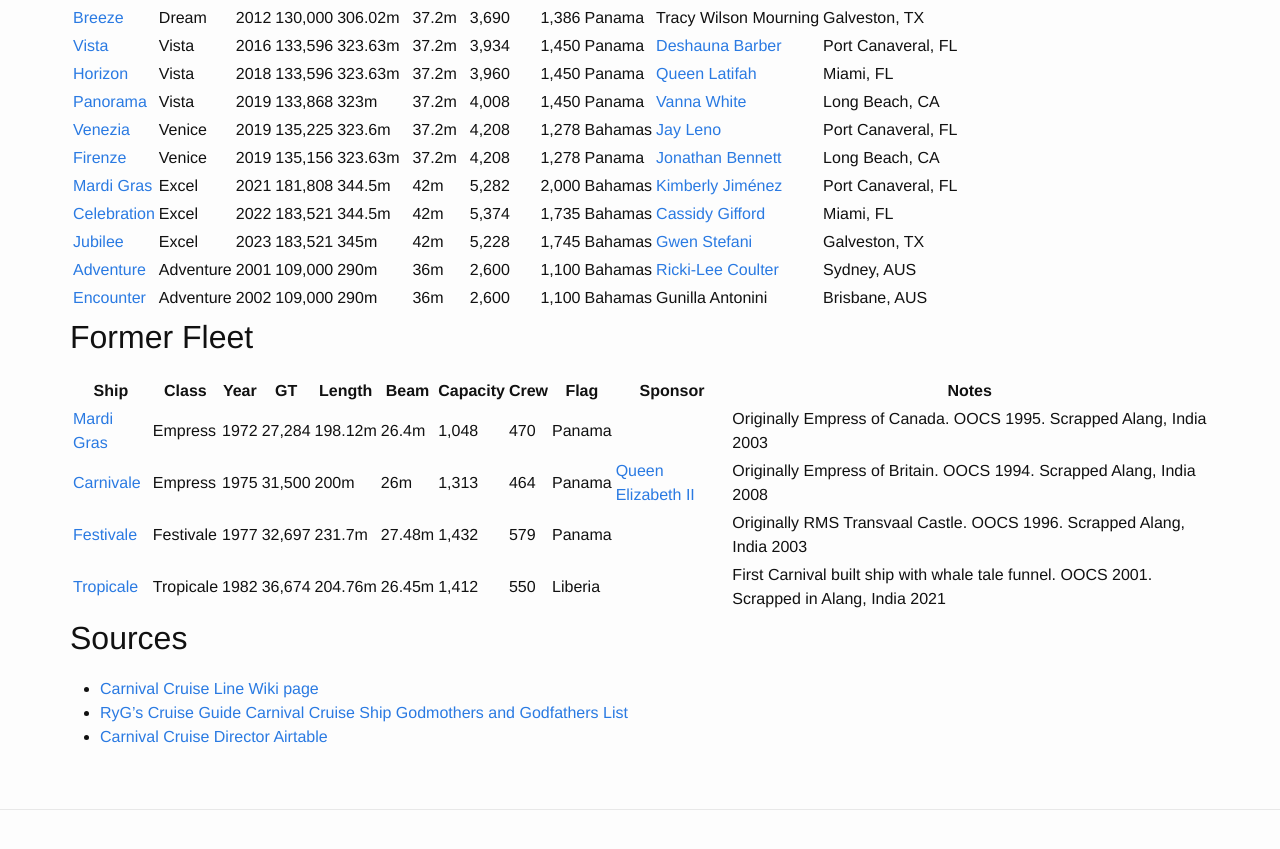
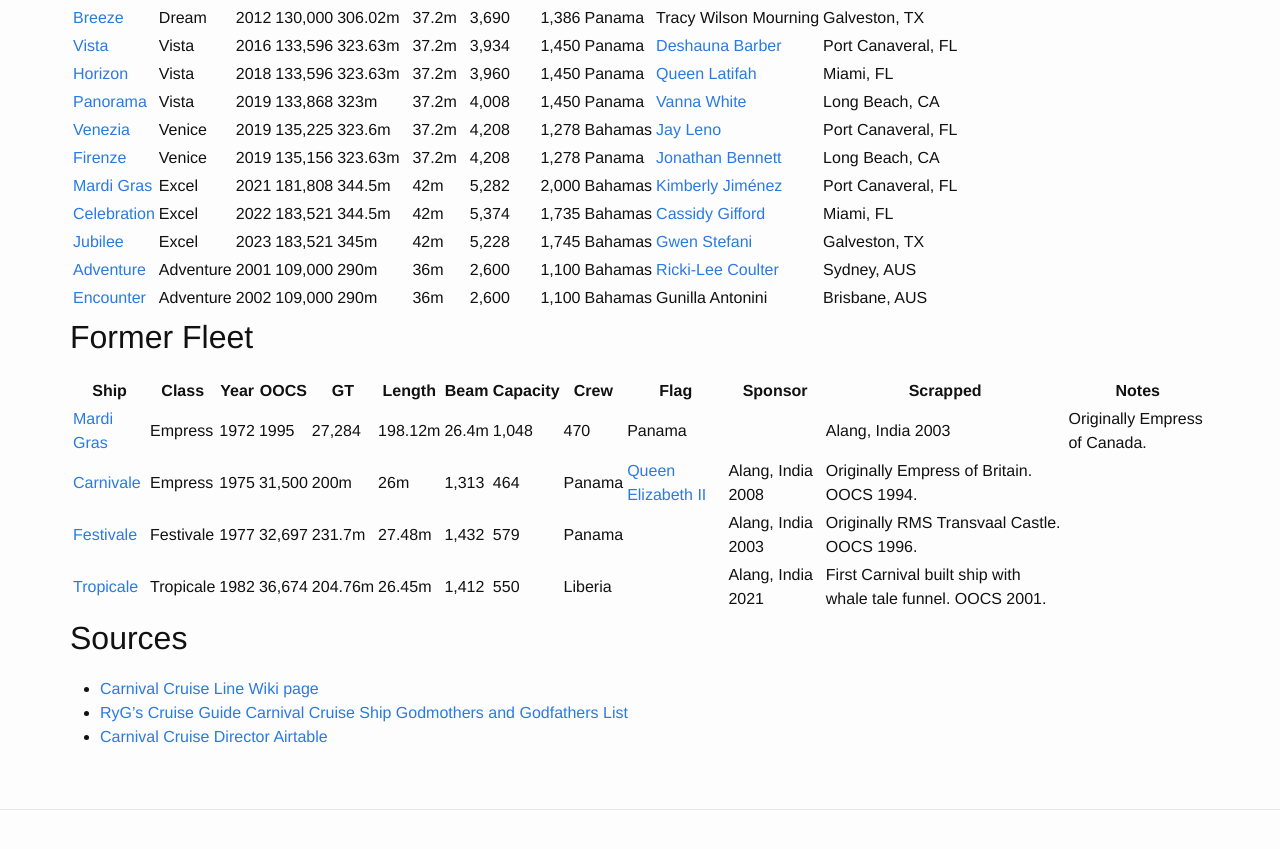
Before and after one commit to roclar/roclar.github.io, a Jekyll site: the page built from CarnivalFleet.md, in a window 1280 px wide and 900 px high, scrolled down 756 px. Shown: the top 849 px of the window. Built offline with Jekyll 4.4.1, drawn with Linux system fonts in a browser that asks for light colours.

Commit message:
Column arranging

```diff
--- a/CarnivalFleet.md
+++ b/CarnivalFleet.md
@@ -41,12 +41,12 @@
 
 ## Former Fleet
 
-| Ship | Class | Year | GT | Length | Beam | Capacity | Crew | Flag | Sponsor | Notes |
-|------|-------|------|----|--------|------|----------|------|------|---------|-------|
-| [Mardi Gras](https://en.wikipedia.org/wiki/RMS_Empress_of_Canada_(1960)) | Empress | 1972 | 27,284 | 198.12m | 26.4m | 1,048 | 470 | Panama | | Originally Empress of Canada. OOCS 1995. Scrapped Alang, India 2003 |
-| [Carnivale](https://en.wikipedia.org/wiki/RMS_Empress_of_Britain_(1955)) | Empress | 1975 | 31,500 | 200m | 26m | 1,313 | 464 | Panama | [Queen Elizabeth II](https://en.wikipedia.org/wiki/Elizabeth_II) | Originally Empress of Britain. OOCS 1994. Scrapped Alang, India 2008 |
-| [Festivale](https://en.wikipedia.org/wiki/RMS_Transvaal_Castle) | Festivale | 1977 | 32,697 | 231.7m | 27.48m | 1,432 | 579 | Panama | | Originally RMS Transvaal Castle. OOCS 1996. Scrapped Alang, India 2003 |
-| [Tropicale](https://en.wikipedia.org/wiki/MS_Tropicale) | Tropicale | 1982 | 36,674 | 204.76m | 26.45m | 1,412 | 550 | Liberia | | First Carnival built ship with whale tale funnel. OOCS 2001. Scrapped in Alang, India 2021 |
+| Ship | Class | Year | OOCS | GT | Length | Beam | Capacity | Crew | Flag | Sponsor | Scrapped | Notes |
+|------|-------|------|------|----|--------|------|----------|------|------|---------|----------|-------|
+| [Mardi Gras](https://en.wikipedia.org/wiki/RMS_Empress_of_Canada_(1960)) | Empress | 1972 | 1995| 27,284 | 198.12m | 26.4m | 1,048 | 470 | Panama | | Alang, India 2003 | Originally Empress of Canada. |
+| [Carnivale](https://en.wikipedia.org/wiki/RMS_Empress_of_Britain_(1955)) | Empress | 1975 | 31,500 | 200m | 26m | 1,313 | 464 | Panama | [Queen Elizabeth II](https://en.wikipedia.org/wiki/Elizabeth_II) | Alang, India 2008 | Originally Empress of Britain. OOCS 1994. |
+| [Festivale](https://en.wikipedia.org/wiki/RMS_Transvaal_Castle) | Festivale | 1977 | 32,697 | 231.7m | 27.48m | 1,432 | 579 | Panama | | Alang, India 2003 | Originally RMS Transvaal Castle. OOCS 1996. |
+| [Tropicale](https://en.wikipedia.org/wiki/MS_Tropicale) | Tropicale | 1982 | 36,674 | 204.76m | 26.45m | 1,412 | 550 | Liberia | | Alang, India 2021 | First Carnival built ship with whale tale funnel. OOCS 2001. |
 
 
 ## Sources
```
